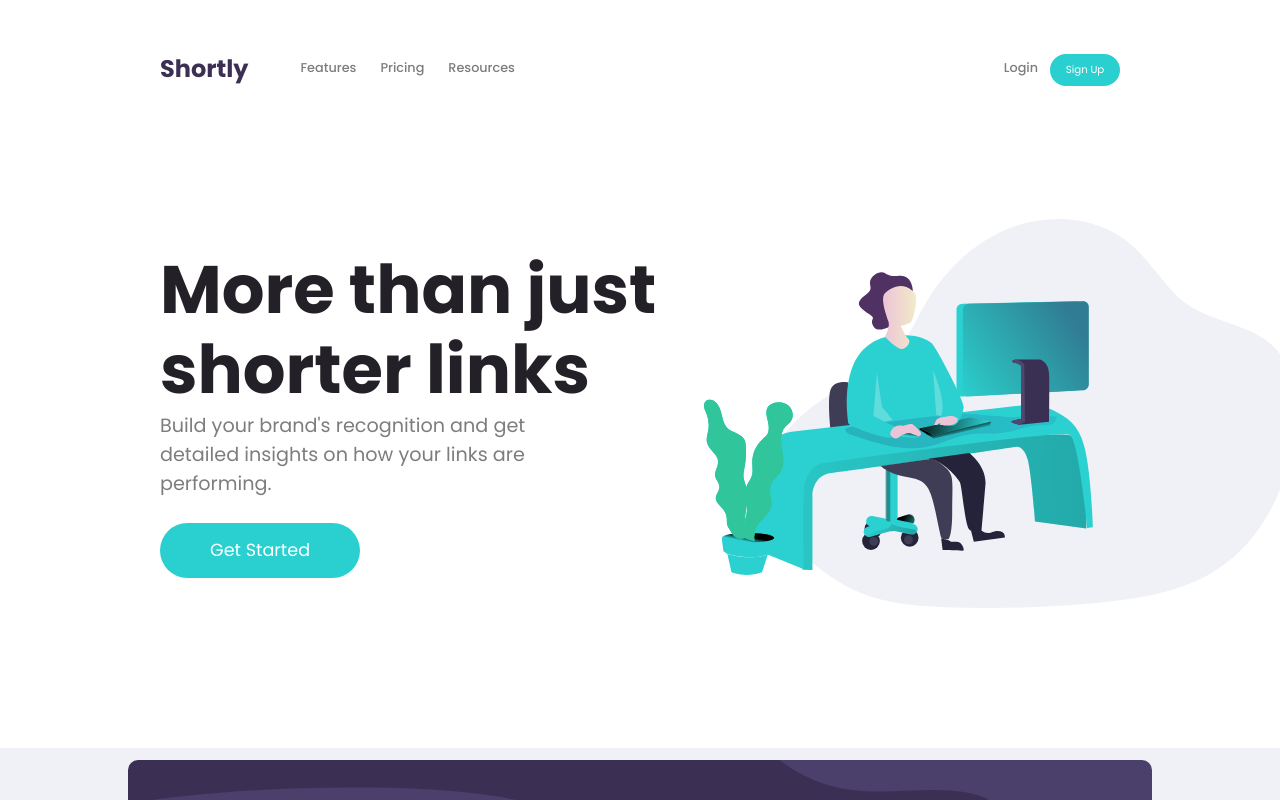
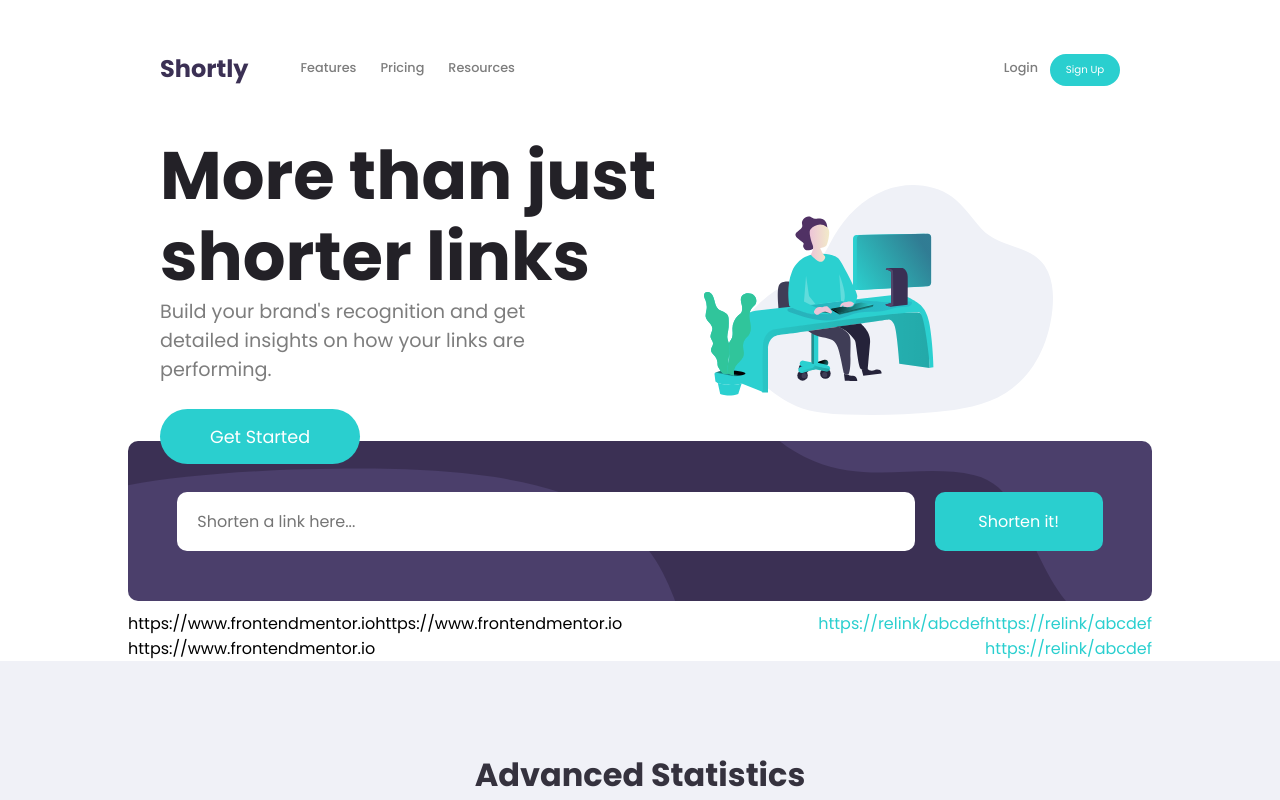
Before and after one commit to yirano/react-api_lp, a React (Create React App) app: page / in a window 1280 px wide. Shown: the top 800 px of the page. Built offline with nearby package versions, Linux system fonts and the light colour scheme.

Commit message:
Remove 'top jumbotron' styling and combine with overall jumbotron styling

```diff
--- a/src/components/jumbotron/jumbotron.jsx
+++ b/src/components/jumbotron/jumbotron.jsx
@@ -14,16 +14,12 @@ export class jumbotron extends Component {
 	render() {
 		return (
 			<section className="jumbotron">
-				<div className="top-jumbotron">
-					<div className="leftJumbo">
-						<h1>More than just shorter links</h1>
-						<p>
-							Build your brand's recognition and get detailed insights on how your links are performing.
-						</p>
-						<button className="btn-jumbotron">Get Started</button>
-					</div>
-					<div className="rightJumbo" />
+				<div className="leftJumbo">
+					<h1>More than just shorter links</h1>
+					<p>Build your brand's recognition and get detailed insights on how your links are performing.</p>
+					<button className="btn-jumbotron">Get Started</button>
 				</div>
+				<div className="rightJumbo" />
 			</section>
 		);
 	}
--- a/src/components/jumbotron/jumbotron.scss
+++ b/src/components/jumbotron/jumbotron.scss
@@ -2,9 +2,8 @@
 
 .jumbotron {
 	height: 88vh;
-	.top-jumbotron {
 	display: flex;
-		height: 87%;
+	height: 100%;
 	background-color: #fff;
 	padding-bottom: 57px;
 	.leftJumbo {
@@ -34,7 +33,6 @@
 		overflow: visible;
 		background-size: auto 70%;
 		background-position-y: center;
-		}
 	}
 }
 @media only screen and (max-width: 867px) {
```
Lines whose indentation alone changed are shown as unchanged.
